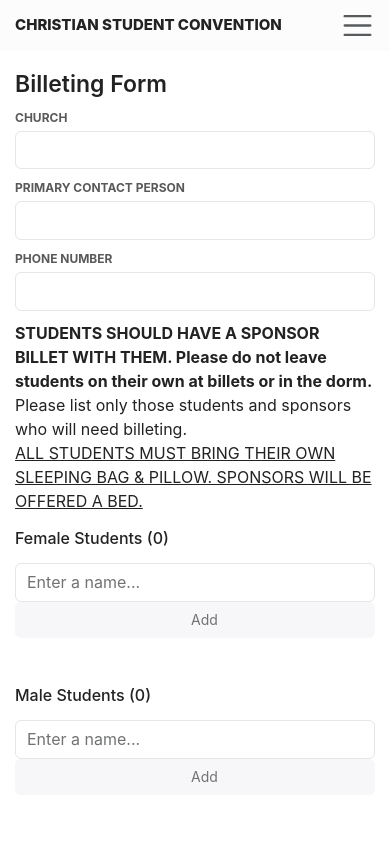
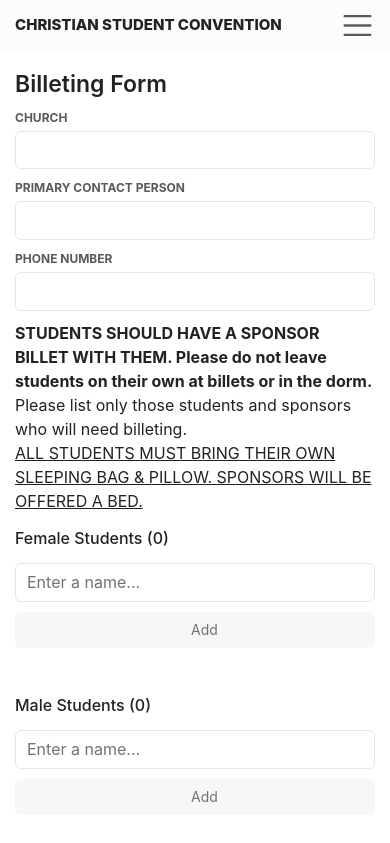
Before and after one commit to josephmaxim/faithway-sc, a Next.js app: page /billeting in a window 390 px wide. Shown: the top 843 px of the page. Built offline with nearby package versions, Linux system fonts and the light colour scheme; some icons are missing.

Commit message:
add padding to add item button mobile

```diff
--- a/pages/billeting.js
+++ b/pages/billeting.js
@@ -93,7 +93,7 @@ const BilletingPage = () => {
             onKeyDown={(e) => handleAddItem(e)}
           />
         </Col>
-        <Col sm="12" lg="2">
+        <Col sm="12" lg="2" className="add-item-btn">
           <Button
             startIcon={<PlusIcon />}
             appearance="default"
--- a/scss/Components/Layouts/_MainLayout.scss
+++ b/scss/Components/Layouts/_MainLayout.scss
@@ -67,26 +67,19 @@
           color: #000000;
         }
       }
+
+      .add-item-btn {
+        margin-top: 10px;
+      }
+
     }
   }
   @include large {
-    // .navbar {
-    //   .container {
-    //     display: flex;
-    //     align-items: center;
-    //     flex-direction: row;
-    //     justify-content: space-between;
-    //     height: unset;
+    .content {
+      .add-item-btn {
+        margin-top: 0;
+      }
+    }
 
-    //     .logo {
-    //       height: unset;
-    //       h1 {
-    //         font-size: 25px;
-    //       }
-    //     }
-
-
-    //   }
-    // }
   }
 }
```
